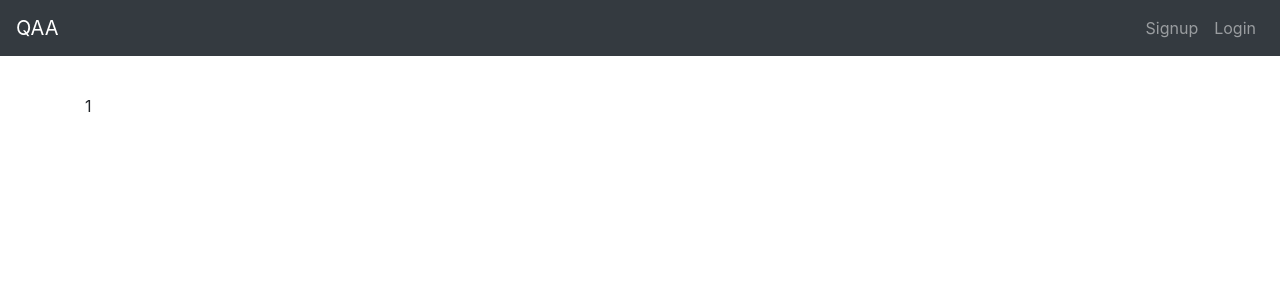
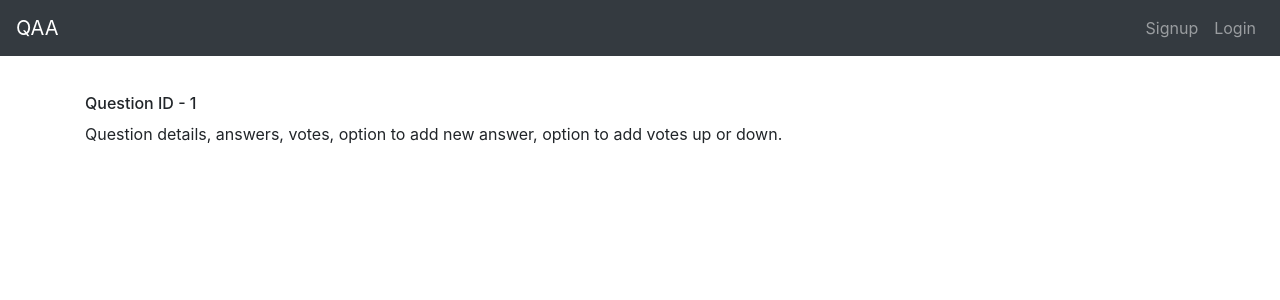
Before and after one commit to s-xync/qaa-question-everything, a React (Create React App) app in the folder qaa-question-everything-client/: page /question/1 in a window 1280 px wide. Shown: the top 300 px of the page. Built offline with nearby package versions, Linux system fonts and the light colour scheme; no server answers.

Commit message:
small changes

```diff
--- a/qaa-question-everything-client/src/components/app.jsx
+++ b/qaa-question-everything-client/src/components/app.jsx
@@ -7,7 +7,12 @@ class App extends Component {
     return(
       <div>
         <NavBar />
-        App
+        <h6>
+          App
+        </h6>
+        <p>
+          Here we can show different options like questions sorted by votes, questions sorted by dates, etc..
+        </p>
       </div>
     );
   }
--- a/qaa-question-everything-client/src/components/question.jsx
+++ b/qaa-question-everything-client/src/components/question.jsx
@@ -5,7 +5,12 @@ class Question extends Component{
   render(){
     return(
       <Fragment>
-        {this.props.questionID}
+        <h6>
+          Question ID - {this.props.questionID}
+        </h6>
+        <p>
+          Question details, answers, votes, option to add new answer, option to add votes up or down.
+        </p>
       </Fragment>
     );
   }
```
